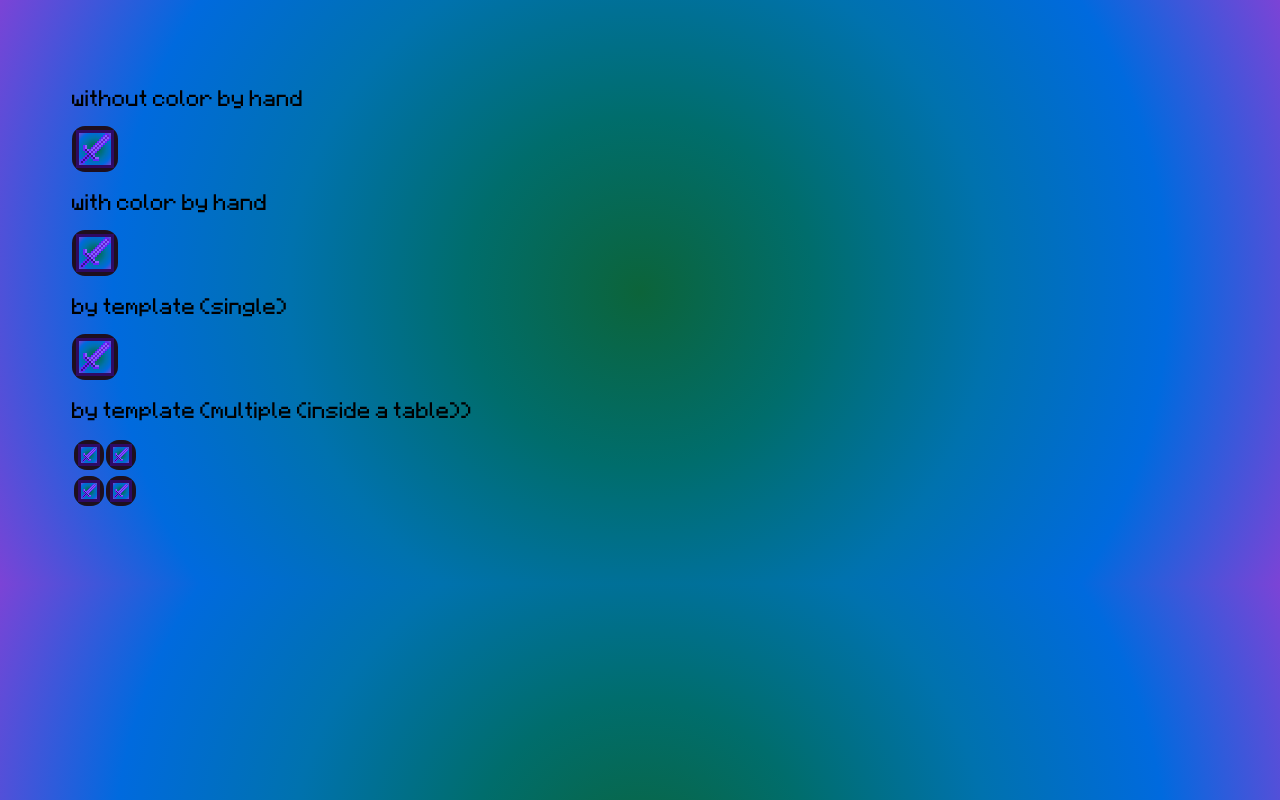
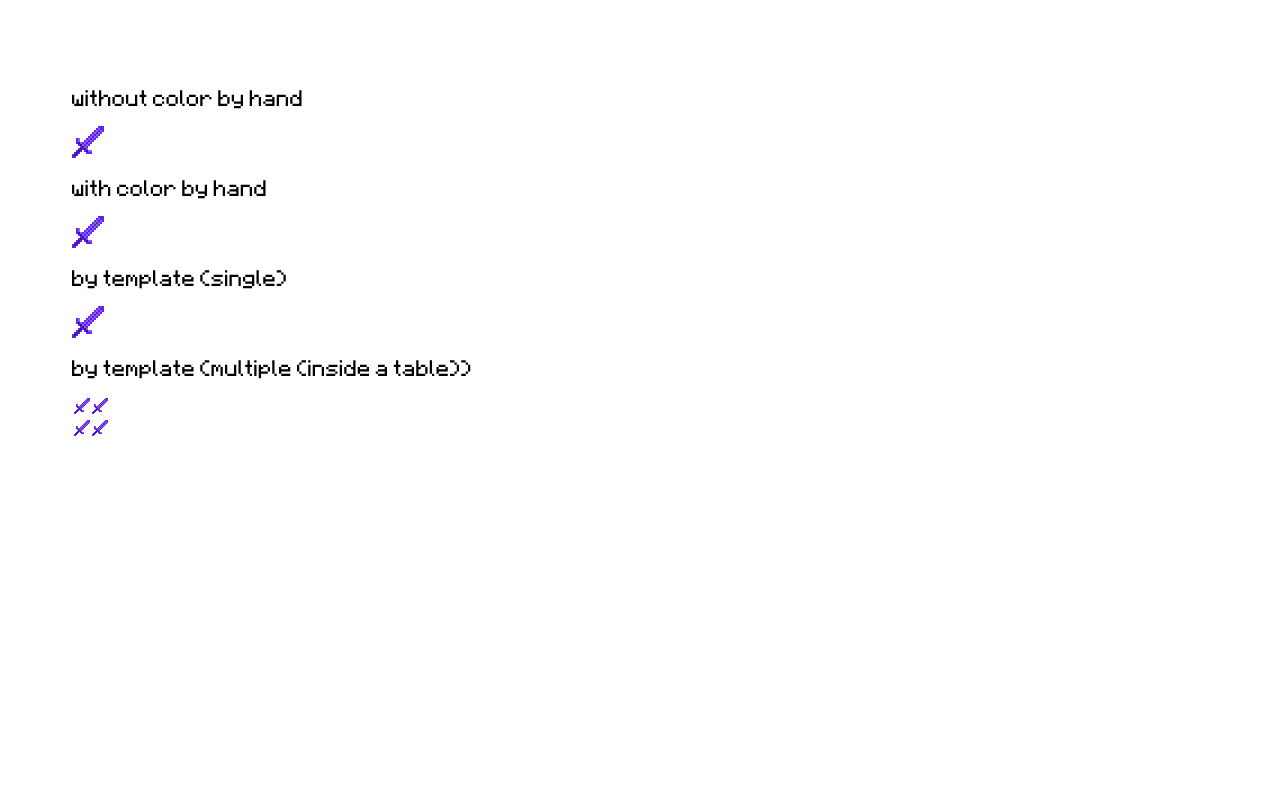
Before and after one commit to Markov99/MC-Tooltip, a plain HTML site: page index.html in a window 1280 px wide. Drawn offline with Linux system fonts and the light colour scheme.

Commit message:
main.html > index.html

```diff
--- a/main.html
+++ b/index.html
@@ -3,7 +3,7 @@
 
 <head>
     <meta charset="UTF-8">
-    <title>mctooltip-text</title>
+    <title>mctooltip</title>
     <script src="main.js"></script>
     <link rel="stylesheet" href="main.css">
 </head>
--- a/main.css
+++ b/main.css
@@ -1,7 +1,7 @@
 /* TESTING */
 body {
 	padding: 5%;
-	background-image: radial-gradient(circle, #0c643a, #006d6c, #0072ae, #006ade, #7c43d6);
+	/* background-image: radial-gradient(circle, #0c643a, #006d6c, #0072ae, #006ade, #7c43d6); */
 	/* background-color: #C6C6C6; */
 }
 
@@ -10,13 +10,13 @@ p {
 	font-size: large;
 }
 
-img {
-	/* border: 4px solid #FFF; */
+/* img {
+	border: 4px solid #FFF;
 	border: 7px solid transparent;
 	border-radius: 13px;
 	border-image: url(static/img/tooltip-border.png) 30% repeat;
 	background-image: radial-gradient(circle, #0c643a, #006d6c, #0072ae, #006ade, #7c43d6);
-}
+} */
 
 td {
 	padding: 0;
```
Also changed, not shown: 1 other file.
